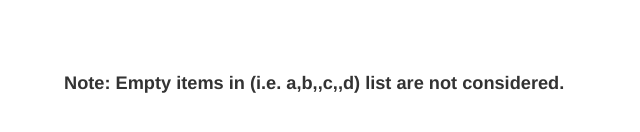
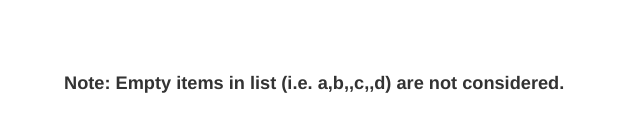
Before and after one commit to jmrgjuan/coursera-angular, a plain HTML site: page module1-solution/assignment1-starter-code/index.html in a window 1280 px wide. Shown: the part 158-290 px from the top of the page, 6-646 px from the left. Drawn offline with nearby package versions, Linux system fonts and the light colour scheme.

Commit message:
module 1 assigment. Note message fixed.

```diff
--- a/module1-solution/assignment1-starter-code/index.html
+++ b/module1-solution/assignment1-starter-code/index.html
@@ -24,7 +24,7 @@
             {{message}}
          </div> <br><br><br>
          <div class="form-group message">
-            Note: Empty items in (i.e. a,b,,c,,d) list are not considered.
+            Note: Empty items in list (i.e. a,b,,c,,d) are not considered.
          </div>
    </div>
 
```
